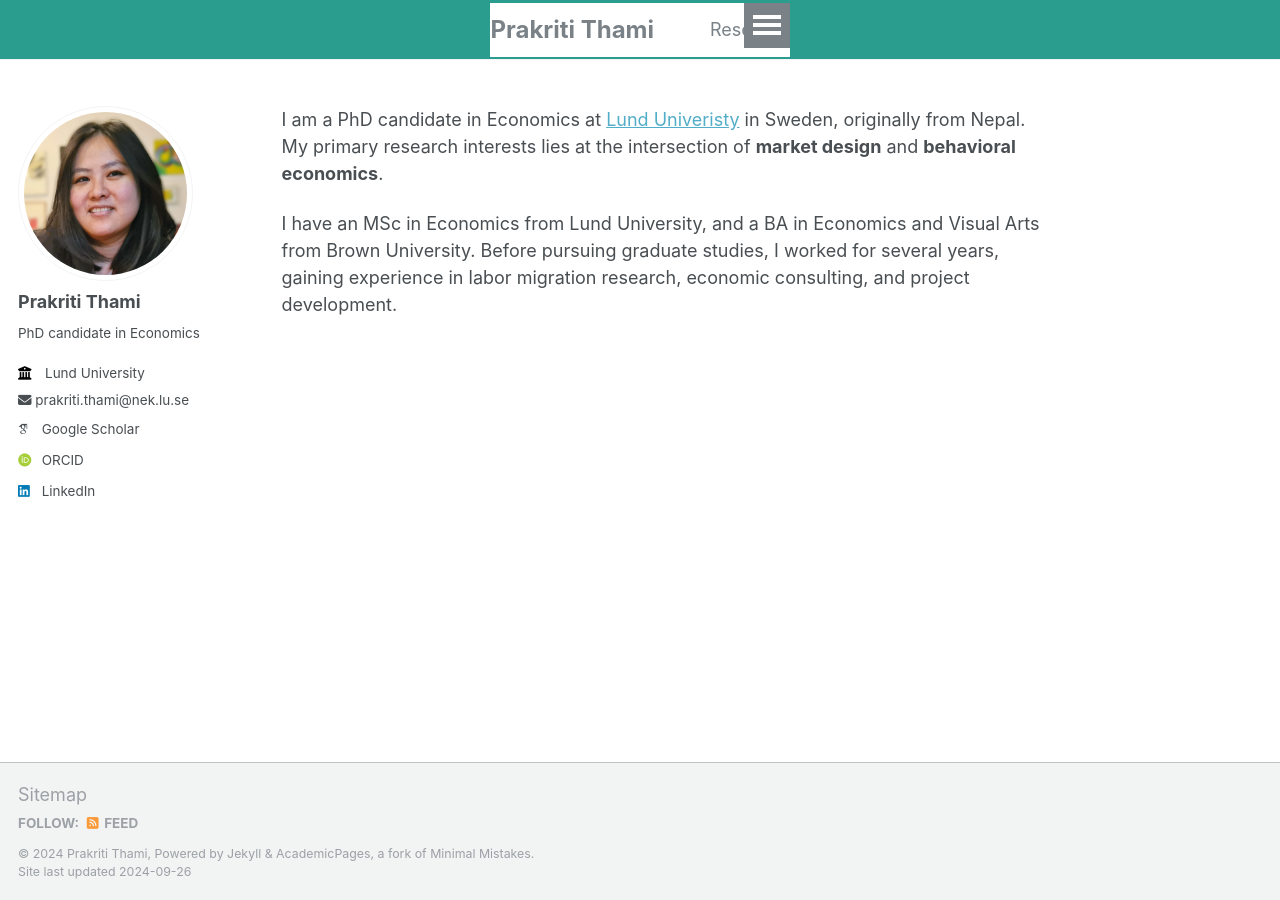
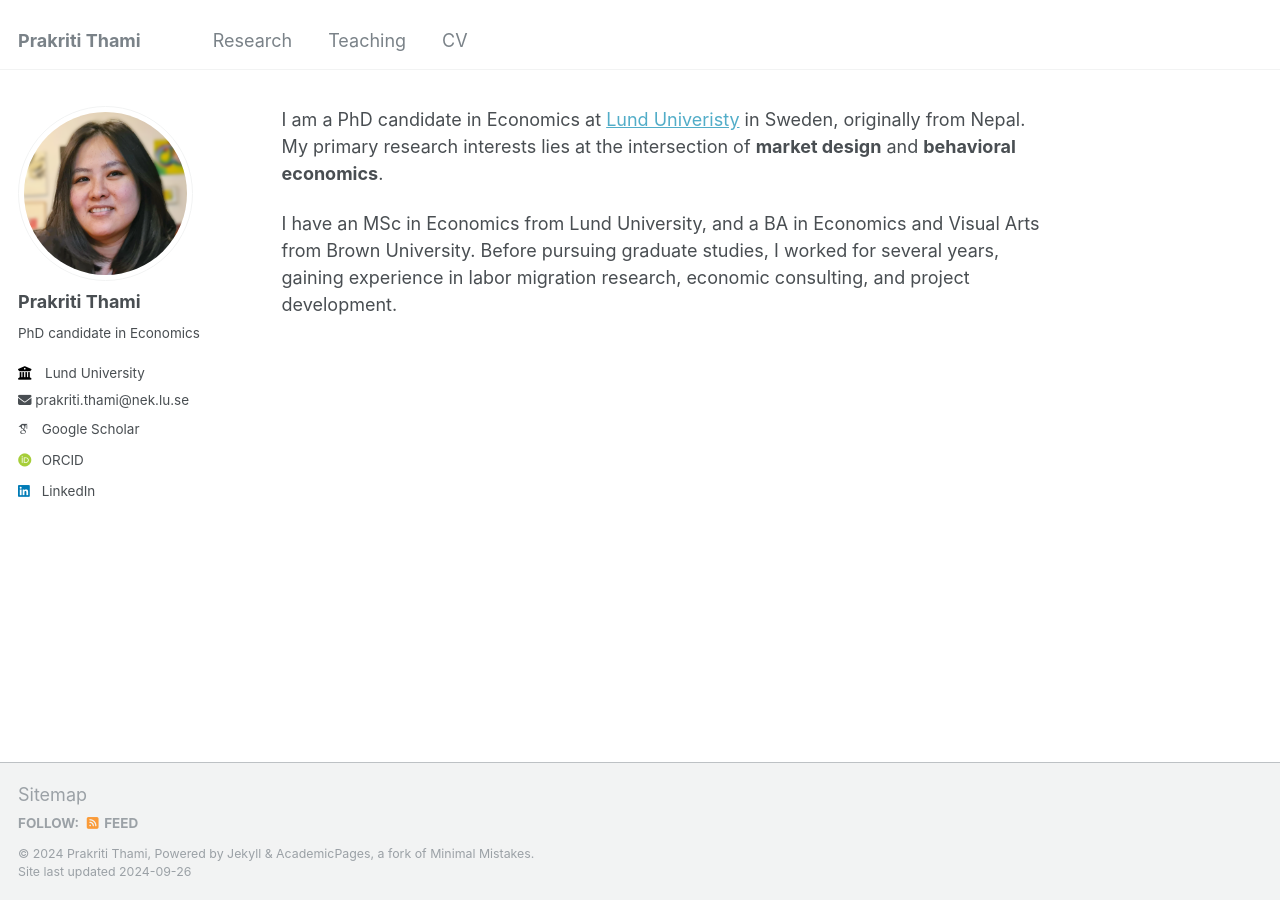
Before and after one commit to prakritithami/prakritithami.github.io, a Jekyll site: the page built from _pages/about.md, in a window 1280 px wide. Built offline with Jekyll 4.4.1, drawn with Linux system fonts in a browser that asks for light colours; some web fonts are replaced.

Commit message:
Update main.scss

```diff
--- a/assets/css/main.scss
+++ b/assets/css/main.scss
@@ -39,31 +39,3 @@
 @import "vendor/font-awesome/brands";
 @import "vendor/magnific-popup/magnific-popup";
 @import "print";
-
- /* Header Container */
-.masthead {
-    display: flex;
-    align-items: center;
-    height: 60px; /* Adjust the height as needed */
-    background-color: #2a9d8f; /* Optional: Change the background color */
-    padding: 0 20px; /* Adds padding inside the header */
-}
-
-/* Navigation Bar */
-.masthead__menu {
-    display: flex;
-    justify-content: flex-start; /* Left-align the navigation items */
-    flex-grow: 1; /* Allows the navigation to take available space */
-}
-
-/* Navigation Links */
-.masthead__menu-item {
-    margin-right: 20px; /* Adds space between each navigation link */
-    font-size: 18px; /* Increase the font size if needed */
-}
-
-/* Site Title or Logo (Optional) */
-.masthead__menu-item--lg {
-    font-size: 24px; /* Size of the site title or logo */
-    padding-right: 20px; /* Adds space between the title and the navigation */
-}
```
